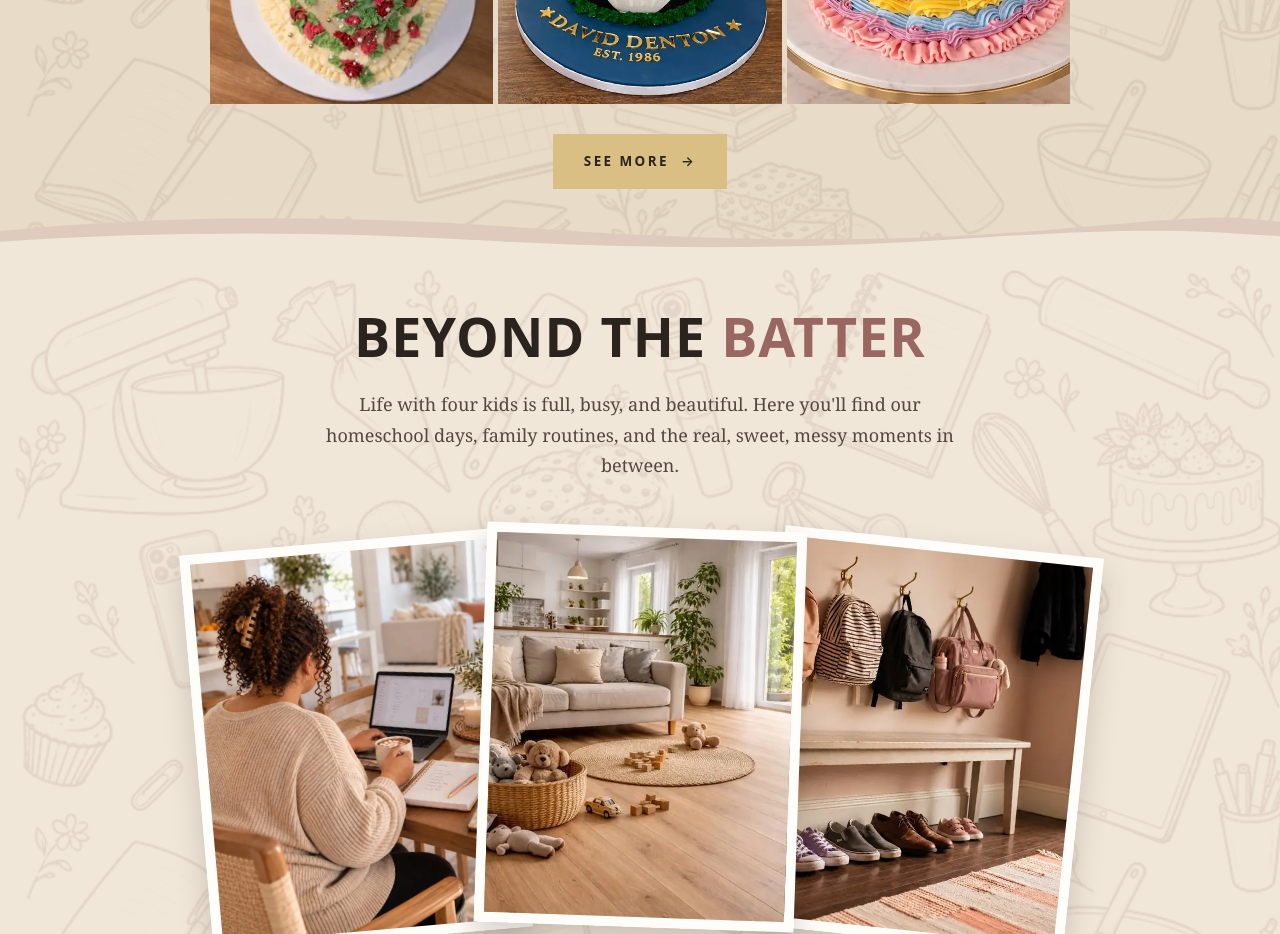
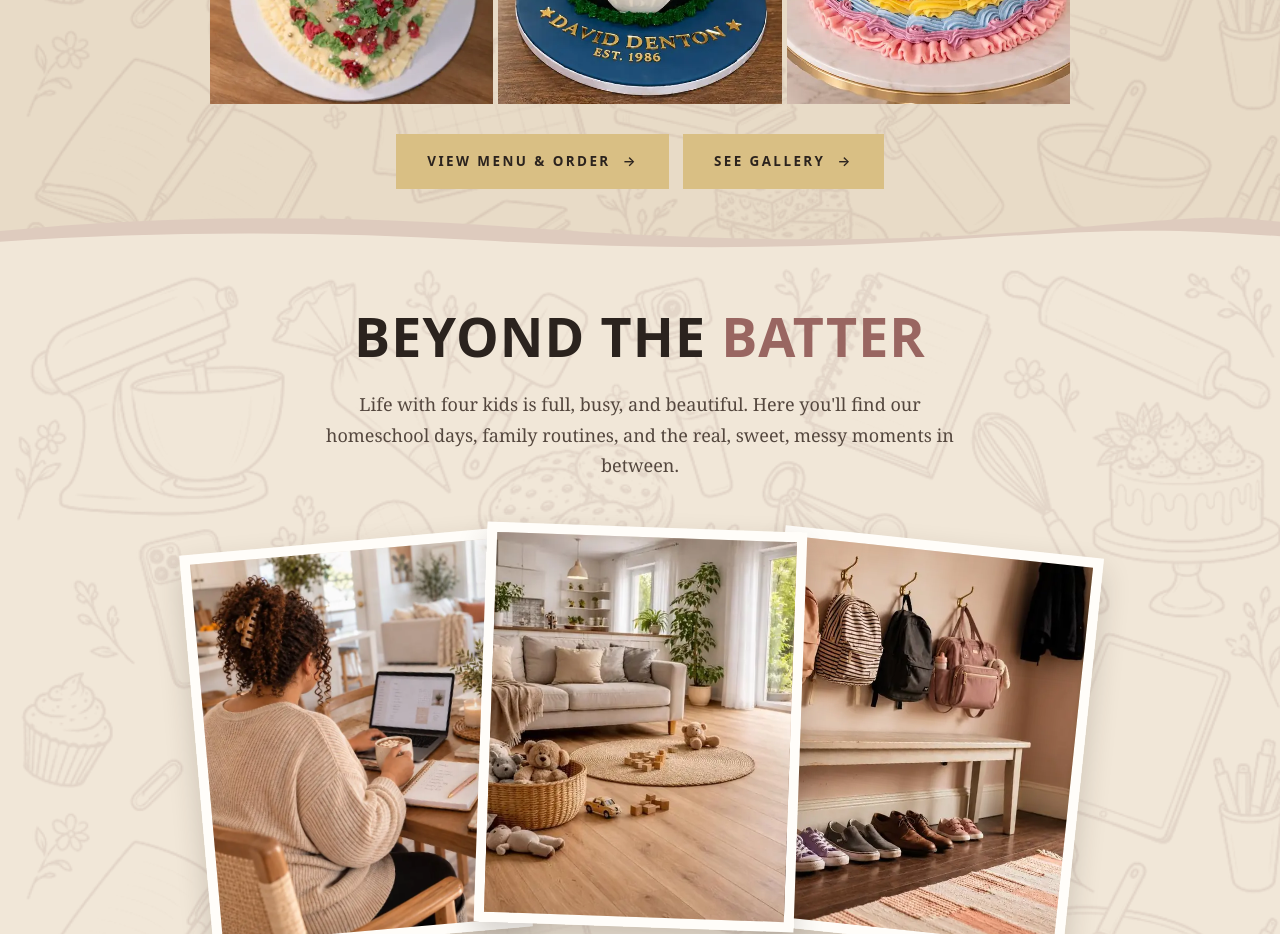
Before and after one commit to BatterNLife/batternlife-site, a plain HTML site: page bake/index.html in a window 1280 px wide. Shown: the part 2080-3014 px from the top of the page. Drawn offline with Linux system fonts and the light colour scheme.

Commit message:
Home: add View Menu & Order and See Gallery buttons
Co-Authored-By: Claude Opus 5.5 <noreply@anthropic.com>
Claude-Session: https://claude.ai/code/session_01CXUxTZZBRhio4oJKXsYzKV

```diff
--- a/bake/index.html
+++ b/bake/index.html
@@ -756,6 +756,8 @@ main > section.menup{min-height:0!important;padding-block:clamp(48px,6vw,84px)!i
 .order-steps .center-cta{margin-top:30px}
 @media (max-width:960px){.menu-grid{grid-template-columns:1fr 1fr}.mc-cake{grid-column:1/-1}}
 @media (max-width:640px){.menu-grid{grid-template-columns:1fr}.mc-cake ul{columns:1}.order-steps ol{grid-template-columns:1fr}}
+.duo-cta{display:flex;justify-content:center;flex-wrap:wrap;gap:14px}
+.duo-cta .btn{margin-top:0}
 </style>
 </head>
 <body>
@@ -810,7 +812,7 @@ main > section.menup{min-height:0!important;padding-block:clamp(48px,6vw,84px)!i
       <div class="gzoom gz-soccer"><img loading="lazy" decoding="async" width="696" height="1000" data-k="soccer" src="/img/gal_soccer.webp" alt="Soccer ball 40th birthday cake with a navy and gold crest"></div>
       <img loading="lazy" decoding="async" width="563" height="1000" src="/img/ruffle2.webp" alt="Pastel ruffled cake on a gold stand">
     </div>
-    <div class="center-cta"><a class="btn solid" href="/bake/">See More <span aria-hidden="true">→</span></a></div>
+    <div class="center-cta duo-cta"><a class="btn solid" href="/orders/">View Menu &amp; Order <span aria-hidden="true">→</span></a><a class="btn solid" href="/bake/" data-scroll=".bakep">See Gallery <span aria-hidden="true">→</span></a></div>
   </div></section>
 
   <section class="worlds" id="mom"><div class="wrap">
@@ -1384,5 +1386,8 @@ setTimeout(function(){pick('c_center')},60);
 <script>
 addEventListener('bnl:route',function(){if(window.bnlRoute()==='contact'){var sel=document.querySelector('#contact-form select[name=reason]');if(sel&&!window.__bnlOrder){sel.value=''}window.__bnlOrder=false}});
 </script>
+<script>
+document.querySelectorAll('[data-scroll]').forEach(function(a){a.addEventListener('click',function(){var sel=a.dataset.scroll;setTimeout(function(){var t=document.querySelector(sel),hb=document.querySelector('header.bar');if(t)window.scrollTo({top:t.getBoundingClientRect().top+scrollY-(hb?hb.offsetHeight:0),behavior:'smooth'})},150)})});
+</script>
 </body>
 </html>
```
Also changed, not shown: contact/index.html (+6 -1 lines), favorites/index.html (+6 -1 lines), index.html (+6 -1 lines), mom/index.html (+6 -1 lines), orders/index.html (+6 -1 lines), story/index.html (+6 -1 lines).
